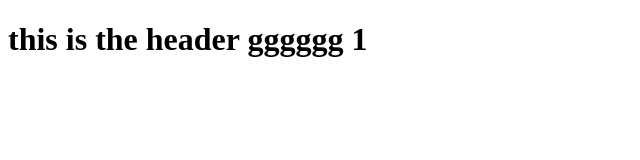
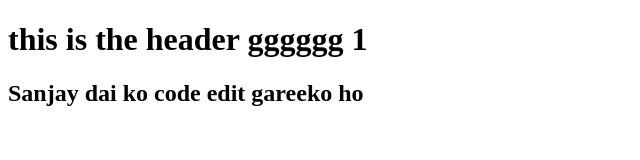
Before and after one commit to santoshpurbey/autoRest, a plain HTML site: page sanjay.html in a window 1280 px wide. Shown: the whole page, without its empty margins (0-640 px from the left). Drawn offline with Linux system fonts and the light colour scheme.

Commit message:
h2 added

```diff
--- a/sanjay.html
+++ b/sanjay.html
@@ -5,5 +5,6 @@
 </head>
 <body>
 <h1>this is the header gggggg 1</h1>
+<h2>Sanjay dai ko code edit gareeko ho </h2> <!-- Sushan Dhital-->
 </body>
 </html>
```
